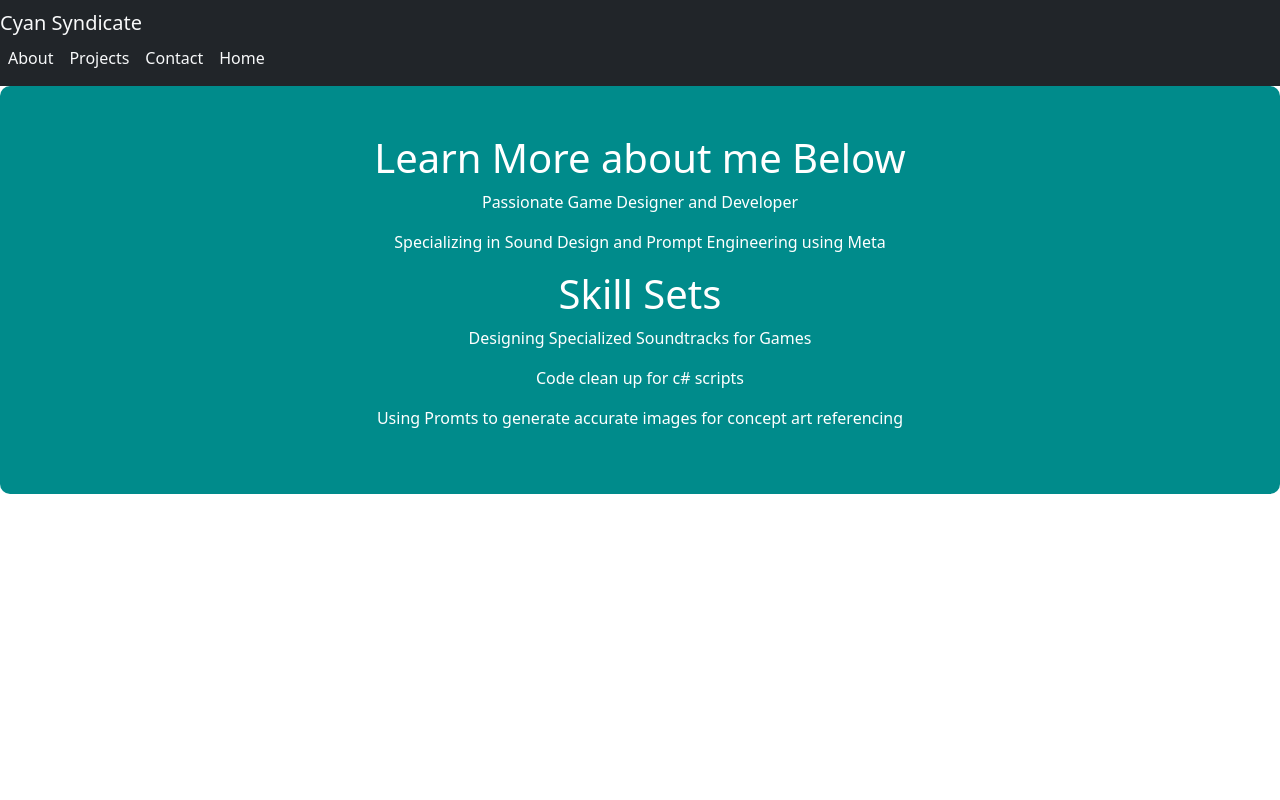
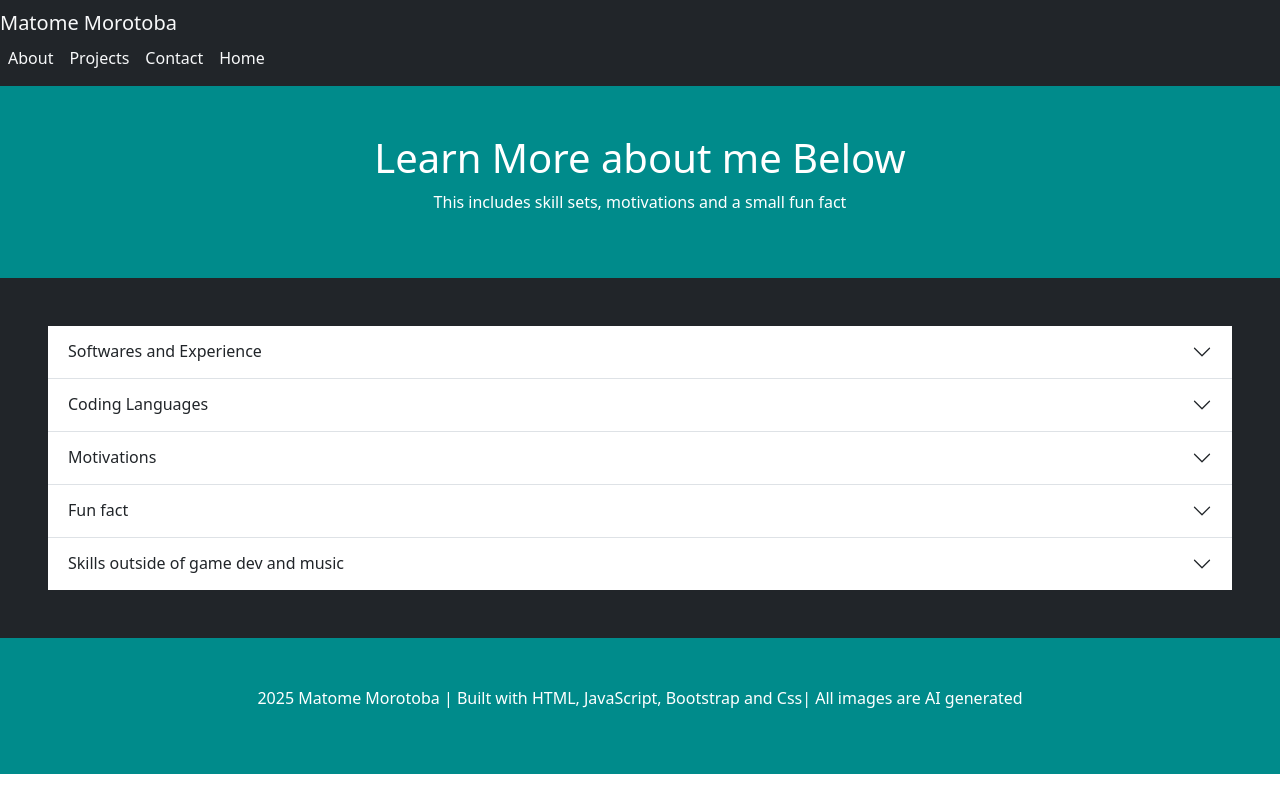
Before and after one commit to RampageBD05/ANOTHER, a plain HTML site: page about.html in a window 1280 px wide. Drawn offline with nearby package versions, Linux system fonts and the light colour scheme; a script that the page names is missing.

Commit message:
Accordians Added

```diff
--- a/about.html
+++ b/about.html
@@ -3,7 +3,7 @@
   <head>
     <meta charset="utf-8">
     <meta name="viewport" content="width=device-width, initial-scale=1">
-    <title>Cyan Syndicate - About Page</title>
+    <title>Matome Morotoba - About Page</title>
     <link rel= " stylesheet" href="styles.css">
     <link href="https://cdn.jsdelivr.net/npm/bootstrap@5.3.6/dist/css/bootstrap.min.css" rel="stylesheet"
     integrity="sha384-4Q6Gf2aSP4eDXB8Miphtr37CMZZQ5oXLH2yaXMJ2w8e2ZtHTl7GptT4jmndRuHDT" crossorigin="anonymous">
@@ -15,7 +15,7 @@
       <div class="containBar">
 
 
-        <a href="index.html" class="navbar-brand text-light">Cyan Syndicate</a>
+        <a href="index.html" class="navbar-brand text-light">Matome Morotoba</a>
 
          <button class="navbar-toggler" type="button" data-bs-toggle="collapse" data-bs-target="#navmenu">
            <span class="navbar-toggler-icon"></span>
@@ -44,17 +44,72 @@
       </div>
    </nav>
 
-   <div id="tsparticles" style="position: fixed; width: 100%; height: 100%; z-index: -1;"></div>
+
 
     <header class="text-center p-5">
       <h1>Learn More about me Below</h1>
-      <p>Passionate Game Designer and Developer</p>
-      <p>Specializing in Sound Design and Prompt Engineering using Meta</p>
-      <h1>Skill Sets</h1>
-      <p>Designing Specialized Soundtracks for Games</p>
-      <p>Code clean up for c# scripts</p>
-      <p>Using Promts to generate accurate images for concept art referencing</p>
+      <p>This includes skill sets, motivations and a small fun fact</p>
     </header>
+
+    <section class="bg-dark text-light text-center p-5">
+      <div class="accordion accordion-flush" id="accordionFlushExample">
+  <div class="accordion-item">
+    <h2 class="accordion-header">
+      <button class="accordion-button collapsed" type="button" data-bs-toggle="collapse" data-bs-target="#flush-collapseOne" aria-expanded="false" aria-controls="flush-collapseOne">
+       Softwares and Experience
+      </button>
+    </h2>
+    <div id="flush-collapseOne" class="accordion-collapse collapse" data-bs-parent="#accordionFlushExample">
+      <div class="accordion-body">
+        I have at least 3 years of experience in using Unity for game development, one year of experience in using FL Studio for sound production and Meta for AI Art
+
+      </div>
+    </div>
+  </div>
+  <div class="accordion-item">
+    <h2 class="accordion-header">
+      <button class="accordion-button collapsed" type="button" data-bs-toggle="collapse" data-bs-target="#flush-collapseTwo" aria-expanded="false" aria-controls="flush-collapseTwo">
+        Coding Languages
+      </button>
+    </h2>
+    <div id="flush-collapseTwo" class="accordion-collapse collapse" data-bs-parent="#accordionFlushExample">
+      <div class="accordion-body">I am proficient in using C# when it comes to game development</div>
+    </div>
+  </div>
+  <div class="accordion-item">
+    <h2 class="accordion-header">
+      <button class="accordion-button collapsed" type="button" data-bs-toggle="collapse" data-bs-target="#flush-collapseThree" aria-expanded="false" aria-controls="flush-collapseThree">
+        Motivations
+      </button>
+    </h2>
+    <div id="flush-collapseThree" class="accordion-collapse collapse" data-bs-parent="#accordionFlushExample">
+      <div class="accordion-body">I have had a deep passion for games and game development for years and decided to do research for it before studying. Though the journey was indeed tough it only made mt more motivated as I gathered more and more skills for the job</div>
+    </div>
+  </div>
+  <div class="accordion-item">
+    <h2 class="accordion-header">
+      <button class="accordion-button collapsed" type="button" data-bs-toggle="collapse" data-bs-target="#flush-collapseFour" aria-expanded="false" aria-controls="flush-collapseFour">
+       Fun fact
+      </button>
+    </h2>
+    <div id="flush-collapseFour" class="accordion-collapse collapse" data-bs-parent="#accordionFlushExample">
+      <div class="accordion-body">Favourite Anime has been and forever will be Naruto and Naruto Shippuden</div>
+    </div>
+  </div>
+   <div class="accordion-item">
+    <h2 class="accordion-header">
+      <button class="accordion-button collapsed" type="button" data-bs-toggle="collapse" data-bs-target="#flush-collapseFive" aria-expanded="false" aria-controls="flush-collapseFive">
+       Skills outside of game dev and music
+      </button>
+    </h2>
+    <div id="flush-collapseFive" class="accordion-collapse collapse" data-bs-parent="#accordionFlushExample">
+      <div class="accordion-body">Group Co-ordination, able to make up for lack of skills by learning the bare basics needed, fast with learning new software and skills, capable of adapting to sudden change </div>
+    </div>
+  </div>
+</div>
+
+
+    </section>
 
 
     <script src="https://cdn.jsdelivr.net/npm/bootstrap@5.3.6/dist/js/bootstrap.bundle.min.js"
@@ -62,5 +117,9 @@
 
     <script src="https://cdn.jsdelivr.net/npm/tsparticles@3/tsparticles.bundle.min.js"></script>
     <script src="js/particles.js"></script>
+
+    <footer class="text-center p-5 text-white">
+      <p> 2025 Matome Morotoba | Built with HTML, JavaScript, Bootstrap and Css| All images are AI generated </p>
+    </footer>
   </body>
 </html>
--- a/styles.css
+++ b/styles.css
@@ -6,5 +6,14 @@ body{
 header{
     background-color: darkcyan;
     color: white;
-    border-radius: 10px;
+
 }
+.custom-image
+{
+  border-radius: 75%;
+}
+
+footer
+{
+     background-color: darkcyan;
+}
```
Also changed, not shown: contacts.html (+6 -2 lines), index.html (+14 -2 lines), projects.html (+6 -2 lines), scripts.js (deleted, +0 -18 lines).
